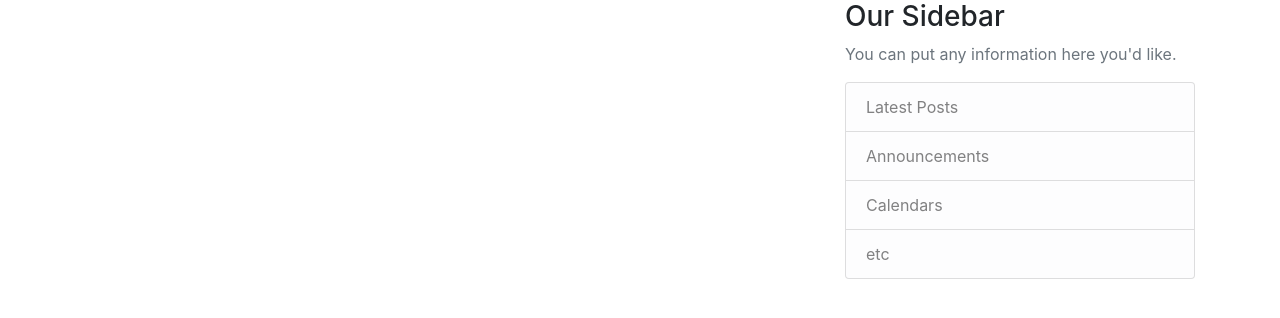
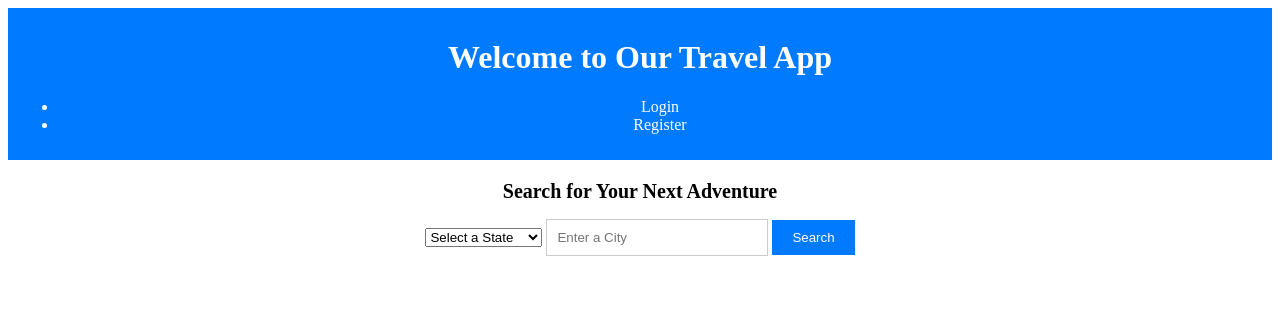
Before and after one commit to alec0322/Itinero, a Django app: page / in a window 1280 px wide. Shown: the top 318 px of the page. Run offline with Django 4.2, Linux system fonts and the light colour scheme; some libraries are stand-ins or nearby versions.

Commit message:
search city and state

```diff
--- a/backend/django/itinero/users/models.py
+++ b/backend/django/itinero/users/models.py
@@ -2,3 +2,9 @@ from django.db import models
 from django.contrib.auth.models import User
 
 # Create your models here.
+
+class Post(models.Model):
+    title = models.CharField(max_length=200)
+    content = models.TextField()
+
+# You can add more fields and methods as needed
--- a/backend/django/itinero/users/templates/users/home.html
+++ b/backend/django/itinero/users/templates/users/home.html
@@ -1,15 +1,103 @@
-{% extends "users/base.html" %}
-{% block content %}
-    {% for post in posts %}
-<article class="media content-section">
-    <div class="media-body">
-        <div class="article-metadata">
-            <a class="mr-2" href="#">{{ post.author }}</a>
-            <small class="text-muted">{{ post.date_posted|date:"F d, Y" }}</small>
-        </div>
-        <h2><a class="article-title" href="#">{{ post.title }}</a></h2>
-        <p class="article-content">{{ post.content }}</p>
-    </div>
-</article>
-    {% endfor %}
-{% endblock content %}
+<!DOCTYPE html>
+<html lang="en">
+<head>
+    <meta charset="UTF-8">
+    <meta name="viewport" content="width=device-width, initial-scale=1.0">
+    <title>Welcome to Our Travel App</title>
+</head>
+<body>
+    <header class="header" style="background-color: #007bff; color: #fff; text-align: center; padding: 10px;">
+        <h1 class="header-title">Welcome to Our Travel App</h1>
+        <nav class="header-nav">
+            <ul class="nav-list">
+                <li class="nav-item"><a class="nav-link" href="{% url 'login' %}" style="text-decoration: none; color: #fff;">Login</a></li>
+                <li class="nav-item"><a class="nav-link" href="{% url 'register' %}" style="text-decoration: none; color: #fff;">Register</a></li>
+            </ul>
+        </nav>
+    </header>
+
+    <main class="main" style="text-align: center; margin-top: 20px;">
+        <h2 class="main-heading" style="font-size: 20px;">Search for Your Next Adventure</h2>
+        <form id="searchForm" class="search-form" action="itinerary" method="get" style="margin-top: 10px;">
+            <select name="state_query" id="stateInput">
+                <option value="">Select a State</option>
+                <option value="Alabama">Alabama</option>
+                <option value="Alaska">Alaska</option>
+                <option value="Arizona">Arizona</option>
+                <option value="Arkansas">Arkansas</option>
+                <option value="California">California</option>
+                <option value="Colorado">Colorado</option>
+                <option value="Connecticut">Connecticut</option>
+                <option value="Delaware">Delaware</option>
+                <option value="Florida">Florida</option>
+                <option value="Georgia">Georgia</option>
+                <option value="Hawaii">Hawaii</option>
+                <option value="Idaho">Idaho</option>
+                <option value="Illinois">Illinois</option>
+                <option value="Indiana">Indiana</option>
+                <option value="Iowa">Iowa</option>
+                <option value="Kansas">Kansas</option>
+                <option value="Kentucky">Kentucky</option>
+                <option value="Louisiana">Louisiana</option>
+                <option value="Maine">Maine</option>
+                <option value="Maryland">Maryland</option>
+                <option value="Massachusetts">Massachusetts</option>
+                <option value="Michigan">Michigan</option>
+                <option value="Minnesota">Minnesota</option>
+                <option value="Mississippi">Mississippi</option>
+                <option value="Missouri">Missouri</option>
+                <option value="Montana">Montana</option>
+                <option value="Nebraska">Nebraska</option>
+                <option value="Nevada">Nevada</option>
+                <option value="New Hampshire">New Hampshire</option>
+                <option value="New Jersey">New Jersey</option>
+                <option value="New Mexico">New Mexico</option>
+                <option value="New York">New York</option>
+                <option value="North Carolina">North Carolina</option>
+                <option value="North Dakota">North Dakota</option>
+                <option value="Ohio">Ohio</option>
+                <option value="Oklahoma">Oklahoma</option>
+                <option value="Oregon">Oregon</option>
+                <option value="Pennsylvania">Pennsylvania</option>
+                <option value="Rhode Island">Rhode Island</option>
+                <option value="South Carolina">South Carolina</option>
+                <option value="South Dakota">South Dakota</option>
+                <option value="Tennessee">Tennessee</option>
+                <option value="Texas">Texas</option>
+                <option value="Utah">Utah</option>
+                <option value="Vermont">Vermont</option>
+                <option value="Virginia">Virginia</option>
+                <option value="Washington">Washington</option>
+                <option value="West Virginia">West Virginia</option>
+                <option value="Wisconsin">Wisconsin</option>
+                <option value="Wyoming">Wyoming</option>
+            </select>
+            <input type="text" name="city_query" class="search-input" placeholder="Enter a City" style="padding: 10px; width: 200px; border: 1px solid #ccc;" id="cityInput">
+            <button type="submit" class="search-button" style="padding: 10px 20px; background-color: #007bff; color: #fff; border: none; cursor: pointer;">Search</button>
+            <p id="errorText" style="color: red;"></p>
+
+            <script>
+                // JavaScript object that maps states to an array of valid cities
+                const citiesByState = {
+                    California: ["los angeles", "san francisco", "san diego"],
+                    Nework: ["new york city", "buffalo", "albany"]
+                };
+
+                document.getElementById('searchForm').addEventListener('submit', function (event) {
+                    const selectedState = stateInput.value;
+                    const enteredCity = cityInput.value.toLowerCase();
+
+                    if (citiesByState[selectedState] && citiesByState[selectedState].includes(enteredCity)) {
+                        // City is correct, allow form submission
+                        errorText.textContent = "";
+                    } else {
+                        // City is incorrect, prevent form submission and show an error message
+                        errorText.textContent = "Error: City does not exist in the selected state.";
+                        event.preventDefault();
+                    }
+                });
+            </script>
+        </form>
+    </main>
+</body>
+</html>
--- a/backend/django/itinero/users/urls.py
+++ b/backend/django/itinero/users/urls.py
@@ -5,6 +5,7 @@ urlpatterns = [
     path('register/', views.register, name='register'),
     path('login/', views.login, name='login'),
     path('about/', views.about, name='about'),
+    path('itinerary/', views.about, name='itinerary'),
     path('', views.home, name='home'),
 
     # other paths
--- a/backend/django/itinero/users/views.py
+++ b/backend/django/itinero/users/views.py
@@ -2,6 +2,7 @@
 from django.shortcuts import render, redirect
 from django.contrib.auth.forms import UserCreationForm, AuthenticationForm
 from django.contrib.auth import login, authenticate
+from .models import Post
 
 def register(request):
     if request.method == 'POST':
@@ -15,7 +16,7 @@ def register(request):
             return redirect('home')  # Replace 'home' with your desired URL name
     else:
         form = UserCreationForm()
-    return render(request, 'Users/register.html', {'form': form})
+    return render(request, 'users/register.html', {'form': form})
 
 def login(request):
     if request.method == 'POST':
@@ -29,13 +30,19 @@ def login(request):
                 return redirect('home')  # Replace 'home' with your desired URL name
     else:
         form = AuthenticationForm()
-    return render(request, 'Users/login.html', {'form': form})
+    return render(request, 'users/login.html', {'form': form})
 
 def home(request):
-    # context = {
-    #     'posts': Post.objects.all()
-    # }
+    context = {
+        'posts': Post.objects.all()
+    }
     return render(request, 'users/home.html')
+
+def itinerary(request):
+    context = {
+        'posts': Post.objects.all()
+    }
+    return render(request, 'itinerary/home.html')
 
 
 def about(request):
```
Also changed, not shown: backend/django/itinero/users/templates/users/itinerary.html (added, +16 -0 lines).
